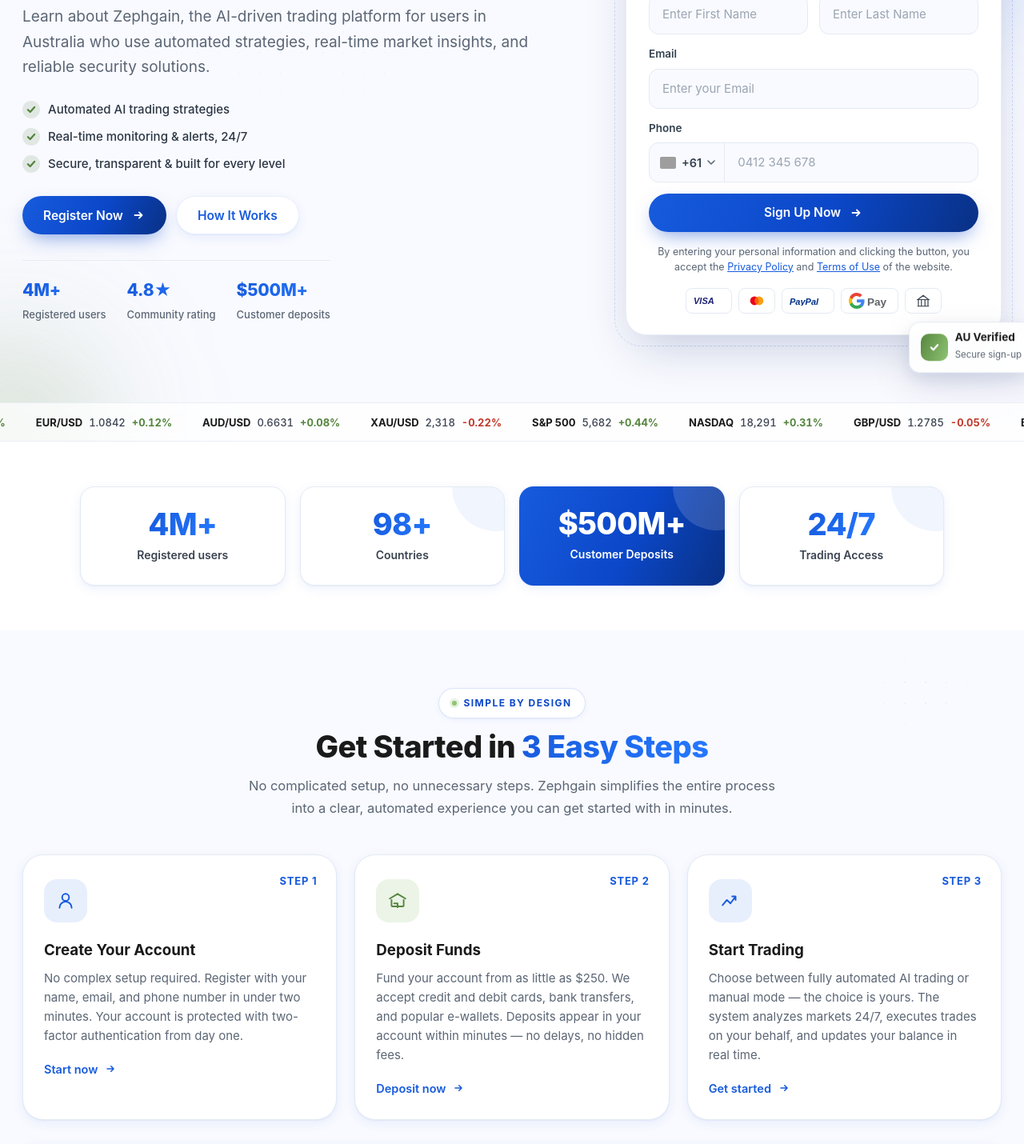
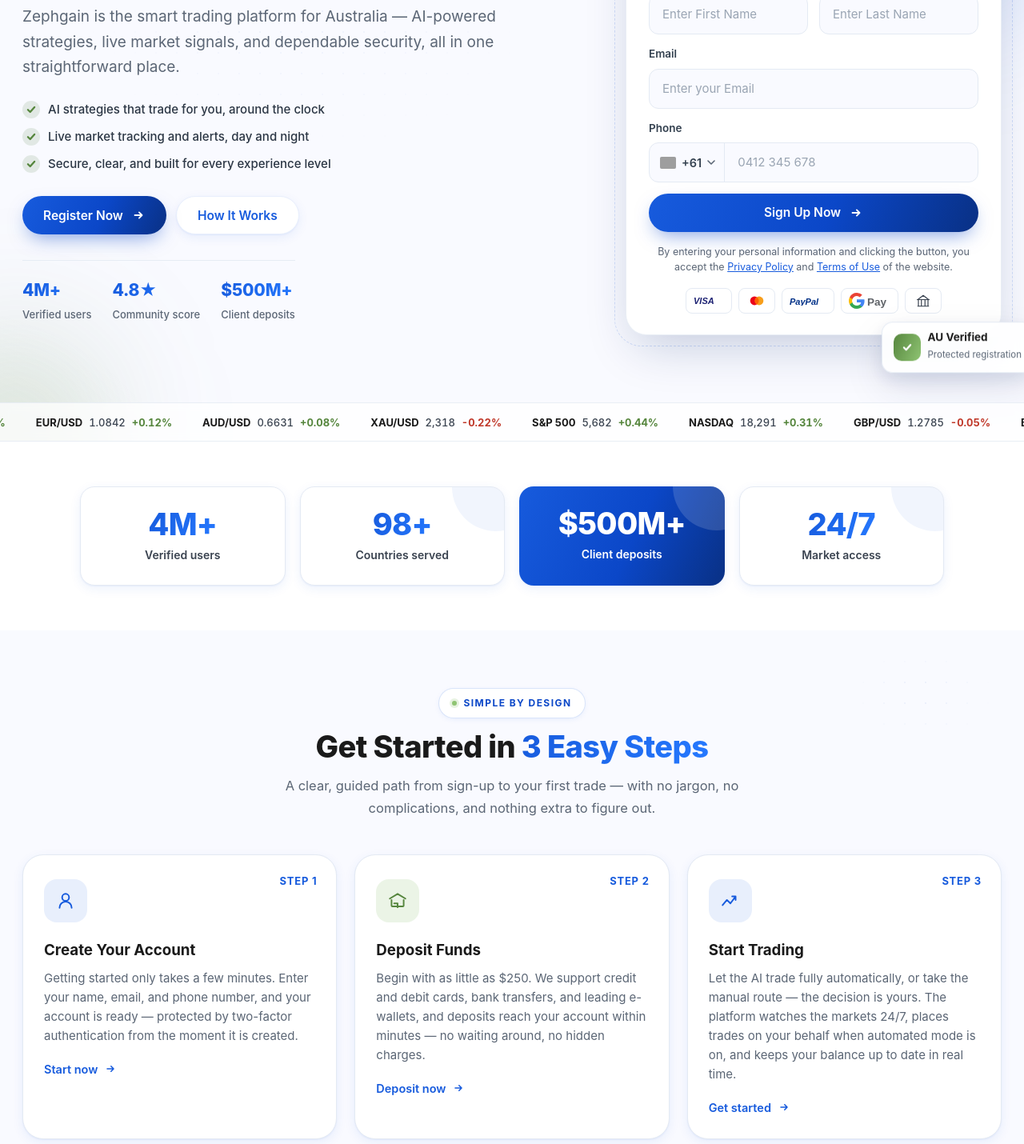
Before and after one commit to ZeeTech-Pvt-Ltd/Zephgain, a React (Vite) app: page / in a window 1280 px wide. Shown: the part 280-1710 px from the top of the page at 80% size. Built offline with nearby package versions, Linux system fonts and the light colour scheme; grey boxes are pictures that could not be loaded.

Commit message:
Rewrite homepage copy in original wording

```diff
--- a/src/App.jsx
+++ b/src/App.jsx
@@ -234,7 +234,7 @@
         <CtaBanner
           eyebrow="Driven by Innovation"
           title="Built for Every Trader"
-          text="At Zephgain, we're a team of innovators, analysts, and engineers focused on advancing the world of automated trading. Join thousands of verified traders across Australia today."
+          text="Zephgain is built by a team of innovators, analysts, and engineers who are committed to advancing the world of automated trading. Join thousands of verified traders across Australia today."
           cta="Register Now"
         />
 
--- a/src/components/Features.jsx
+++ b/src/components/Features.jsx
@@ -8,7 +8,7 @@
         <div className="section-head reveal">
           <span className="eyebrow">Built to perform</span>
           <h2 className="h2">Streamlined Trading Powered by <mark>Intelligence</mark> and <mark>Security</mark></h2>
-          <p className="lead">Zephgain helps you trade smarter and more efficiently — no matter where you are in Australia.</p>
+          <p className="lead">Everything you need to trade with confidence — wherever you are in Australia.</p>
         </div>
 
         <div className="feat-grid">
--- a/src/components/FinalCta.jsx
+++ b/src/components/FinalCta.jsx
@@ -5,7 +5,7 @@
     <CtaBanner
       eyebrow="Your first trade"
       title="Is Closer Than You Think"
-      text="Complete your registration in under two minutes and let our AI handle the rest. Registration is currently limited to verified residents in Australia."
+      text="Register in about two minutes and let the AI take it from there. Availability is currently limited to verified residents of Australia."
       cta="Sign Up Now"
     />
   )
--- a/src/components/Hero.jsx
+++ b/src/components/Hero.jsx
@@ -58,12 +58,12 @@
             <span className="ico" style={{ background: 'linear-gradient(114deg,#56863E,#8FC473)' }}>
               <Check />
             </span>
-            <div><b>AU Verified</b><span>Secure sign-up</span></div>
+            <div><b>AU Verified</b><span>Protected registration</span></div>
           </div>
 
           <div className="reg-card">
             <h3>Register Now</h3>
-            <p className="sub">Getting started takes less than 2 minutes</p>
+            <p className="sub">It only takes about two minutes to get started</p>
             <RegistrationForm />
           </div>
         </div>
--- a/src/components/HowItWorks.jsx
+++ b/src/components/HowItWorks.jsx
@@ -8,7 +8,7 @@
         <div className="section-head reveal">
           <span className="eyebrow">Simple by design</span>
           <h2 className="h2">Get Started in <mark>3 Easy Steps</mark></h2>
-          <p className="lead">No complicated setup, no unnecessary steps. Zephgain simplifies the entire process into a clear, automated experience you can get started with in minutes.</p>
+          <p className="lead">A clear, guided path from sign-up to your first trade — with no jargon, no complications, and nothing extra to figure out.</p>
         </div>
 
         <div className="steps">
--- a/src/components/Precision.jsx
+++ b/src/components/Precision.jsx
@@ -8,7 +8,7 @@
         <div className="section-head reveal">
           <span className="eyebrow">Standout technology</span>
           <h2 className="h2">Precision, Speed, and <mark>Security</mark> — All in One System</h2>
-          <p className="lead">Here's what makes Zephgain stand out.</p>
+          <p className="lead">The details that set Zephgain apart.</p>
         </div>
 
         <div className="feat-grid">
--- a/src/data/content.js
+++ b/src/data/content.js
@@ -12,27 +12,27 @@
 ]
 
 export const hero = {
-  eyebrow: '🇦🇺 Trusted by traders across Australia',
+  eyebrow: '🇦🇺 Chosen by traders across Australia',
   title: 'Zephgain',
   titleMark: 'platform',
-  lead: 'Learn about Zephgain, the AI-driven trading platform for users in Australia who use automated strategies, real-time market insights, and reliable security solutions.',
+  lead: 'Zephgain is the smart trading platform for Australia — AI-powered strategies, live market signals, and dependable security, all in one straightforward place.',
   checks: [
-    'Automated AI trading strategies',
-    'Real-time monitoring & alerts, 24/7',
-    'Secure, transparent & built for every level',
+    'AI strategies that trade for you, around the clock',
+    'Live market tracking and alerts, day and night',
+    'Secure, clear, and built for every experience level',
   ],
   stats: [
-    { value: '4M+', label: 'Registered users' },
-    { value: '4.8★', label: 'Community rating' },
-    { value: '$500M+', label: 'Customer deposits' },
+    { value: '4M+', label: 'Verified users' },
+    { value: '4.8★', label: 'Community score' },
+    { value: '$500M+', label: 'Client deposits' },
   ],
 }
 
 export const metrics = [
-  { value: '4M+', label: 'Registered users', solid: false },
-  { value: '98+', label: 'Countries', solid: false },
-  { value: '$500M+', label: 'Customer Deposits', solid: true },
-  { value: '24/7', label: 'Trading Access', solid: false },
+  { value: '4M+', label: 'Verified users', solid: false },
+  { value: '98+', label: 'Countries served', solid: false },
+  { value: '$500M+', label: 'Client deposits', solid: true },
+  { value: '24/7', label: 'Market access', solid: false },
 ]
 
 export const steps = [
@@ -40,14 +40,14 @@
     no: 'STEP 1',
     icon: 'user',
     title: 'Create Your Account',
-    text: 'No complex setup required. Register with your name, email, and phone number in under two minutes. Your account is protected with two-factor authentication from day one.',
+    text: 'Getting started only takes a few minutes. Enter your name, email, and phone number, and your account is ready — protected by two-factor authentication from the moment it is created.',
     cta: 'Start now',
   },
   {
     no: 'STEP 2',
     icon: 'wallet',
     title: 'Deposit Funds',
-    text: 'Fund your account from as little as $250. We accept credit and debit cards, bank transfers, and popular e-wallets. Deposits appear in your account within minutes — no delays, no hidden fees.',
+    text: 'Begin with as little as $250. We support credit and debit cards, bank transfers, and leading e-wallets, and deposits reach your account within minutes — no waiting around, no hidden charges.',
     cta: 'Deposit now',
     green: true,
   },
@@ -55,42 +55,42 @@
     no: 'STEP 3',
     icon: 'chart',
     title: 'Start Trading',
-    text: 'Choose between fully automated AI trading or manual mode — the choice is yours. The system analyzes markets 24/7, executes trades on your behalf, and updates your balance in real time.',
+    text: 'Let the AI trade fully automatically, or take the manual route — the decision is yours. The platform watches the markets 24/7, places trades on your behalf when automated mode is on, and keeps your balance up to date in real time.',
     cta: 'Get started',
   },
 ]
 
 export const trustStrip = [
-  'No hidden fees',
-  'Withdraw anytime',
-  'No subscription costs',
-  'Cancel anytime',
+  'Zero hidden fees',
+  'Withdraw whenever you like',
+  'No monthly subscriptions',
+  'Leave when you want',
 ]
 
 export const experience = {
   eyebrow: 'The platform',
   titleA: 'Experience Smarter Trading with ',
   titleMark: 'AI-Driven Precision',
-  lead: 'Transparent, secure, and built for every level of trader. Zephgain combines advanced AI with live market analysis to deliver an optimised, high-speed trading experience across Australia.',
+  lead: 'Clear, secure, and open to traders of every level. Zephgain pairs intelligent automation with live market analysis to deliver a fast and streamlined trading experience across Australia.',
   rows: [
     {
       title: 'Advanced AI Technologies',
-      text: "Transparent, Secure, and Built for Every Level of Trader. Zephgain combines advanced AI with live market analysis to deliver an optimised, high-speed trading experience. Our platform identifies and executes opportunities across multiple asset classes through intelligent automation.",
+      text: "At the heart of the platform is intelligent automation. Zephgain studies live markets and acts on opportunities across multiple asset classes, so the work happens for you while you stay in control of your account.",
       label: 'Portfolio value', sub: '▲ 12.4%', balance: '$5,450.50', bars: [34, 48, 40, 62, 55, 74, 66, 88], badge: 'AI Active 24/7', pos: 'b1',
     },
     {
       title: 'AI-Powered Trading Engine',
-      text: "You'll benefit from our adaptive AI engine, which responds to real-time market shifts as prices move rapidly. While trading cryptocurrency carries inherent risk, our transparent approach and proactive technology give you access to advanced tools.",
+      text: "Our adaptive engine responds the moment market conditions shift. Cryptocurrency trading carries risk by nature, but a transparent approach and proactive technology give you access to tools built for speed and clarity.",
       label: 'AI status', sub: 'Active 24/7', balance: 'Executing…', balanceNote: 'LIVE', bars: [52, 38, 70, 58, 82, 64, 92], badge: 'Real-time signals', pos: 'b2', solid: true,
     },
     {
       title: 'Simple and Clear Investing',
-      text: 'Designed for both beginners and experienced traders, Zephgain simplifies complex trading and helps you diversify your investments with ease. With a focus on clear insights and guidance, transparency remains central to everything we do.',
+      text: 'Whether you are brand new to trading or a seasoned investor, Zephgain keeps things simple. Complex concepts are broken down into clear steps, so diversifying your portfolio stays easy and understandable.',
       label: '3-click trading', sub: 'Beginner friendly', balance: 'Simple.', balanceNote: 'No jargon', bars: [30, 42, 38, 56, 50, 64, 60, 76], badge: 'For every level', pos: 'b3',
     },
     {
       title: 'Convenient and Reliable Management',
-      text: "You can view all trades, performance data, and trading signals directly through your intuitive dashboard. This transparency reinforces the platform's trustworthiness, complementing our existing security measures.",
+      text: 'Your dashboard puts everything in one place — trades, performance, and signals — so you always know exactly where you stand. That clarity is part of what makes Zephgain a platform you can rely on.',
       label: 'Balance', sub: 'Withdraw anytime', balance: '$12,840.90', bars: [44, 58, 50, 72, 64, 80, 74, 96], badge: 'Transparent dashboard', pos: 'b1',
     },
   ],
@@ -100,24 +100,24 @@
   eyebrow: 'Why Zephgain',
   title: 'Our ',
   titleMark: 'priorities',
-  lead: 'Security, simplicity, and transparency — at every step.',
+  lead: 'Security, ease of use, and openness — at every step.',
   cards: [
     {
       big: '95%', cap: 'cold storage',
-      title: 'Security', sub: 'Measures to Help Protect Your Funds',
-      items: ['Cold storage of 95% of funds', '2FA and SSL 256-bit encryption', 'Data privacy safeguards'],
+      title: 'Security', sub: 'Steps we take to help keep your funds safe',
+      items: ['95% of funds held in cold storage', 'Two-factor authentication and 256-bit SSL encryption', 'Strong data-privacy protections'],
       tags: ['SSL', '2FA'],
     },
     {
       big: '3', bigNote: 'clicks', cap: 'to start', alt: true,
-      title: 'Simplicity', sub: 'Built for everyone, not just experts',
-      items: ['3-click trading process', 'Automated AI Trading Assistant', 'Interface for All User Levels'],
+      title: 'Simplicity', sub: 'Designed for everyone, not just experts',
+      items: ['A 3-click path to your first trade', 'Automated AI trading assistant', 'An interface that suits every user level'],
       tags: ['AI-Powered'],
     },
     {
       big: '0', cap: 'hidden fees',
-      title: 'Transparency', sub: 'No surprises. Ever',
-      items: ['Transparent pricing from the start', 'No hidden fees', 'Live reserve audits'],
+      title: 'Transparency', sub: 'No surprises, ever',
+      items: ['Upfront pricing from day one', 'No hidden fees', 'Live reserve audits'],
       tags: ['Live audits'],
     },
   ],
@@ -125,31 +125,31 @@
 
 export const features = [
   {
-    icon: 'bot', title: 'Autonomous Trading, Tailored to You',
-    text: 'From fully automated trading bots to easily adjustable parameters, we handle the heavy lifting while you stay in control.',
+    icon: 'bot', title: 'Automated Trading, Your Way',
+    text: 'Let our bots handle the heavy lifting or fine-tune the parameters yourself. You stay in charge while the platform does the work.',
   },
   {
-    icon: 'clock', title: 'Real-Time Market Insights', green: true,
-    text: 'Users can monitor global financial markets without the pressure of navigating them alone. Receive precision execution and live signals around the clock.',
+    icon: 'clock', title: 'Market Intelligence in Real Time', green: true,
+    text: 'Follow global markets without the stress of going it alone. Zephgain delivers sharp execution and live signals around the clock.',
   },
   {
-    icon: 'shield', title: 'Advanced Security for Peace of Mind',
-    text: 'Zephgain uses industry-grade encryption and multi-factor authentication to help protect accounts for users in Australia.',
+    icon: 'shield', title: 'Serious Security, Total Peace of Mind',
+    text: 'Industry-standard encryption and multi-factor authentication help keep every Zephgain account in Australia protected.',
   },
 ]
 
 export const precision = [
   {
-    icon: 'lock', title: 'Intelligent Algorithms for Smarter Trading',
-    text: 'Zephgain uses advanced AI to scan real-time market data and identify emerging market trends on your behalf — across Bitcoin, Ethereum, stocks and forex.',
+    icon: 'lock', title: 'Smart Algorithms for Smarter Trading',
+    text: 'Advanced AI scans live market data and surfaces emerging trends on your behalf — across Bitcoin, Ethereum, stocks, and forex.',
   },
   {
-    icon: 'zap', title: 'High-Speed Execution with Accuracy', green: true,
-    text: "The Zephgain app's AI engine analyses global pricing patterns, liquidity shifts, and market volatility to execute trades automatically.",
+    icon: 'zap', title: 'Fast Execution, Precise Timing', green: true,
+    text: 'The Zephgain engine reads global pricing, liquidity shifts, and volatility, then executes trades automatically at the right moment.',
   },
   {
-    icon: 'gauge', title: 'Data-Driven Insights',
-    text: 'Insights are just as important as automation. Zephgain provides real-time analytics and performance tracking tools to keep you informed.',
+    icon: 'gauge', title: 'Insights You Can Act On',
+    text: 'Automation is only half the story. Real-time analytics and performance tools keep you informed at every turn.',
   },
 ]
 
@@ -157,18 +157,18 @@
   eyebrow: 'Community',
   title: 'Reviews From ',
   titleMark: 'Our Community',
-  lead: 'Real experiences from verified users.',
+  lead: 'Real experiences, straight from verified users.',
   items: [
     {
-      quote: "Zephgain has been a genuinely positive experience. The AI executes trades quickly, and I can monitor everything in real time through the dashboard.",
+      quote: "Trading with Zephgain has been a great experience from the start. The AI moves quickly, and the dashboard lets me follow everything in real time.",
       name: 'Liam Whitford', initials: 'LW', verified: 'Verified user',
     },
     {
-      quote: 'I came in with no prior trading experience. Zephgain made the onboarding straightforward and guided me through each step at a manageable pace.',
+      quote: 'I had never traded before joining. The onboarding was simple and every step was explained clearly, so I never felt lost.',
       name: 'Megan Hartley', initials: 'MH', verified: 'Verified trade',
     },
     {
-      quote: "The speed of Zephgain's AI was one of the first things I noticed. Withdrawals have been straightforward, with each step clearly confirmed before processing.",
+      quote: "The speed of the platform stood out to me immediately, and withdrawals have been smooth — each step is confirmed clearly before it goes through.",
       name: 'Callum Whitford', initials: 'CW', verified: 'Verified trade',
     },
   ],
@@ -183,11 +183,11 @@
   title: 'Manage Your ',
   titleMark: 'Portfolio with Data-Driven',
   titleEnd: ' Trading',
-  lead: 'With the official Zephgain platform, traders in Australia can access a streamlined, data-driven trading experience with real-time performance tracking and simple, clear tools.',
+  lead: 'Through the official Zephgain platform, traders in Australia get a clean, data-first trading experience — real-time performance tracking and tools that are simple to understand and use.',
   checks: [
-    'Real-time performance analytics',
-    'Clear insights and guidance',
-    'Withdraw your funds whenever you want',
+    'Live performance analytics',
+    'Straightforward guidance at every step',
+    'Withdraw your funds whenever you need to',
   ],
   visual: { label: 'Managed portfolio', sub: 'Live', balance: '+18.2%', note: 'this quarter', bars: [28, 40, 36, 54, 48, 66, 62, 78, 72], badge: 'Data-driven' },
 }
@@ -195,43 +195,43 @@
 export const faq = [
   {
     q: 'Is Zephgain Legit?',
-    a: 'Yes. This is an AI-powered trading platform with a community rating of 4.7 out of 5 based on 247 independent reviews. Every trade, signal, and performance metric is visible in real time. Many traders across Australia use the platform daily for fast execution.',
+    a: 'Yes. Zephgain is an AI-powered trading platform with a community score of 4.7 out of 5 based on 247 independent reviews. Every trade, signal, and performance figure is visible in real time, and traders across Australia use the platform daily for fast execution.',
   },
   {
     q: 'How Much Do I Need to Start Trading on Zephgain?',
-    a: 'The minimum deposit to activate a trading account is $250, with no subscription fees, hidden charges, or registration costs. Start small and scale at your own pace.',
+    a: 'A minimum deposit of $250 activates your trading account — with no subscription fees, hidden charges, or registration costs. Start small and grow at a pace that suits you.',
   },
   {
     q: 'How Secure Are My Money and Data on Zephgain?',
-    a: 'Security is built into every layer of the platform. Personal data is protected with internationally recognised encryption standards, two-factor authentication, and cold storage for 95% of client funds.',
+    a: 'Security runs through every layer of the platform. Your personal data is shielded by internationally recognised encryption, two-factor authentication, and cold storage for 95% of client funds.',
   },
   {
     q: 'What Payment Methods Can I Use to Withdraw?',
-    a: 'Withdrawals are processed using the same methods as your deposit — including major credit cards, bank transfers, and PayPal. Most requests are completed within 24 hours.',
+    a: 'Withdrawals follow the same channels as your deposit — including major credit cards, bank transfers, and PayPal. Most requests are processed within 24 hours.',
   },
   {
     q: 'How Does Zephgain Maintain Transparency?',
-    a: 'Transparency is central to how Zephgain works. Every trade, signal, and balance update is visible in your account in real time. We also run live reserve audits and keep pricing transparent from the start.',
+    a: 'Openness is built into how Zephgain works. Every trade, signal, and balance change appears in your account in real time, supported by live reserve audits and upfront pricing.',
   },
   {
     q: 'Why Are There So Many Copycat Versions of Your Platform Online?',
-    a: "Our platform's popularity has made it a target for bad actors who attempt to mislead users and redirect them to fraudulent (scam) sites. Please always verify you are on the official domain — zephgain-au.com.",
+    a: "Our platform's popularity has made it a target for bad actors who build lookalike (scam) sites to mislead visitors. Always double-check that you are on the official domain — zephgain-au.com.",
   },
 ]
 
 export const capabilities = [
-  { k: 'Platform Technology', v: 'Advanced AI-Driven Trading Engine' },
+  { k: 'Platform Technology', v: 'AI-Powered Trading Technology' },
   { k: 'Funding Methods', v: 'Credit Cards, Bank Transfers, PayPal' },
-  { k: 'Platform Access', v: 'Multi-Device Compatibility' },
-  { k: 'Execution Performance', v: 'High-speed execution' },
-  { k: 'Trading Instruments', v: 'Equities, Forex, Crypto & more' },
-  { k: 'Account Setup', v: 'Quick and Efficient' },
+  { k: 'Platform Access', v: 'Works Across All Devices' },
+  { k: 'Execution Performance', v: 'Fast Order Execution' },
+  { k: 'Trading Instruments', v: 'Equities, Forex, Crypto & More' },
+  { k: 'Account Setup', v: 'Simple and Fast Onboarding' },
   { k: 'Customer Support', v: '24/7 Professional Assistance' },
-  { k: 'Minimum Deposit', v: '$250 · No hidden fees' },
+  { k: 'Minimum Deposit', v: '$250 · No Hidden Costs' },
 ]
 
 export const footer = {
-  blurb: 'Zephgain is an AI-driven automated trading platform built for users in Australia — automated strategies, real-time market insights, and reliable security solutions.',
+  blurb: 'Zephgain is an AI-driven automated trading platform for users in Australia — automated strategies, live market insights, and dependable security in one place.',
   company: [
     { label: 'Home', href: '#top' },
     { label: 'About Us', href: '/about' },
```
